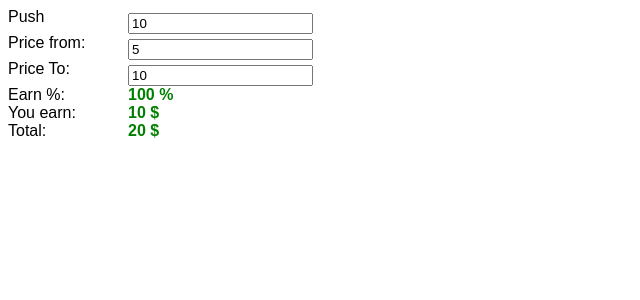
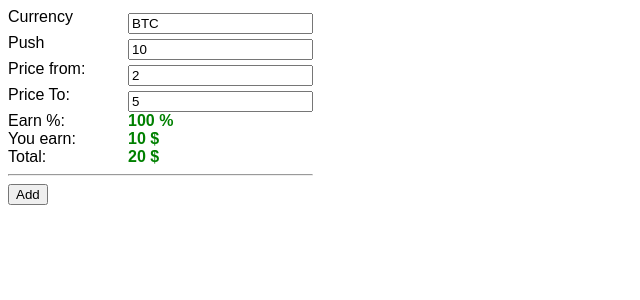
Before and after one commit to nguyendung17/crypto-calc, a React (Create React App) app: page / in a window 1280 px wide. Shown: the top 300 px of the page, without its empty margins (0-640 px from the left). Built offline with nearby package versions, Linux system fonts and the light colour scheme.

Commit message:
Update App.js

```diff
--- a/src/App.js
+++ b/src/App.js
@@ -11,10 +11,18 @@ export default function App(props) {
   const [earnPersent, setEarnPersent] = useState(0);
   const [price, setPrice] = useState(0);
   const [currency, setCurrency] = useState('BTC');
+
+  let savedPNL = localStorage.getItem('PNL');
+  savedPNL = savedPNL ? JSON.parse(savedPNL) : [];
+  savedPNL.map((item,index)=>{
+    calc(item)
+  })
+
+  const [pnlList, setPnlList] = useState(savedPNL);
   useEffect(() => {
     if (priceIn && rateFrom && rateTo) {
-      setEarnPersent(((rateTo-rateFrom )* 100) / rateFrom);
-      setPrice(priceIn*earnPersent/100);
+      setEarnPersent(((rateTo - rateFrom) * 100) / rateFrom);
+      setPrice(priceIn * earnPersent / 100);
       console.log("Price", earnPersent, rateTo, price);
 
       setColor(earnPersent > 0 ? "green" : "red");
@@ -23,11 +31,36 @@ export default function App(props) {
     }
   }, [priceIn, rateFrom, rateTo, earnPersent]);
 
+  useEffect(() => {
+    console.log("FIRST");
+    if (!pnlList || !pnlList.length) {
+      addMore();
+    }
+  })
+  function savePNL(){
+    localStorage.setItem('PNL', JSON.stringify(pnlList))
+  }
+  function addMore(item) {
+    item = item ?? {
+      currency:'BTC',
+      priceIn: 10, rateTo: 5, rateFrom: 2, price: 10, earnPersent: 100
+    };
+    console.log("Add", item);
+    let a = [...pnlList, item];
 
-  function getCoin() {
+    setPnlList(a);
+    savePNL()
+  }
+  function calc(item) {
+    item.earnPersent = ((item.rateTo - item.rateFrom) * 100) / item.rateFrom;
+    item.price = item.priceIn * item.earnPersent / 100;
+  }
+
+
+  function getCoin(assets) {
     var config = {
       method: "get",
-      url: "https://rest.coinapi.io/v1/assets/" + currency,
+      url: "https://rest.coinapi.io/v1/assets/filter_asset_id=" + assets.join(','),
       headers: {
         "X-CoinAPI-Key": "00048985-6CB7-4DBF-AA7A-E4DF4A4CBD67"
       }
@@ -36,19 +69,45 @@ export default function App(props) {
     axios(config)
       .then(function ({ data }) {
         console.log(data);
-        setRateTo(data[0].price_usd / 1000);
+
       })
       .catch(function (error) {
         console.log(error);
       });
   }
-  function formatNumber(num){
+  function formatNumber(num) {
     return Math.round((num + Number.EPSILON) * 100) / 100
   }
 
+  function updatePNL(key, index, value) {
+    const newPNL = pnlList.map((c, i) => {
+      if (i === index) {
+        // c[key] = value
+        // if(['currency'].indexOf(key)==-1)
+        c[key] = value
+
+        console.log(c);
+        savePNL()
+        calc(c);
+      }
+      return c;
+    });
+    console.log(newPNL);
+    setPnlList(newPNL);
+  }
   return (
     <div className="App" style={{ float: "left", textAlign: "left" }}>
-      <form>
+
+      {pnlList.map((item, key) => {
+        return (<form key={key}>
+          <span>Currency</span>
+          <input
+            placeholder="BTC"
+            onChange={(e) => {
+              updatePNL('currency', key, e.target.value)
+            }}
+            value={item.currency} />
+          <br />
           {/* <span>Currency</span>
   <input
     placeholder="BTC"
@@ -63,37 +122,44 @@ export default function App(props) {
           <input
             placeholder="Price IN"
             onChange={(e) => {
-          setPriceIn(e.target.value);
+              updatePNL('priceIn', key, e.target.value)
             }}
-        value={priceIn}
+            value={item.priceIn}
           />
           <br />
           <span> Price from:</span>
           <input
             placeholder="Rate From"
             onChange={(e) => {
-          setRateFrom(e.target.value);
+              updatePNL('rateFrom', key, e.target.value)
             }}
-        value={rateFrom}
+            value={item.rateFrom}
           />
           <br />
           <span> Price To:</span>
           <input
             onChange={(e) => {
-          setRateTo(e.target.value);
+              updatePNL('rateTo', key, e.target.value)
             }}
+            type="number"
             placeholder="Rate To"
-        value={rateTo}
+            value={item.rateTo}
           />
           <br />
-      <span>Earn %:</span> <b style={{ color: color }}>{formatNumber(earnPersent)} %</b>
+          <span>Earn %:</span> <b style={{ color: color }}>{formatNumber(item.earnPersent)} %</b>
           <br />
           <span>You earn: </span>
-      <b style={{ color: color }}>{formatNumber(price)} $</b>
+          <b style={{ color: color }}>{formatNumber(item.price)} $</b>
           <br />
           <span>Total: </span>
-      <b style={{ color: color }}>{formatNumber(price + parseInt(priceIn))} $</b>
-      </form>
+          <b style={{ color: color }}>{formatNumber(item.price + parseInt(item.priceIn))} $</b>
+          <hr></hr>
+        </form>)
+      })}
+      <button onClick={() => {
+        addMore();
+      }}>Add</button>
+
     </div>
   );
 }
```
Lines whose indentation alone changed are shown as unchanged.
